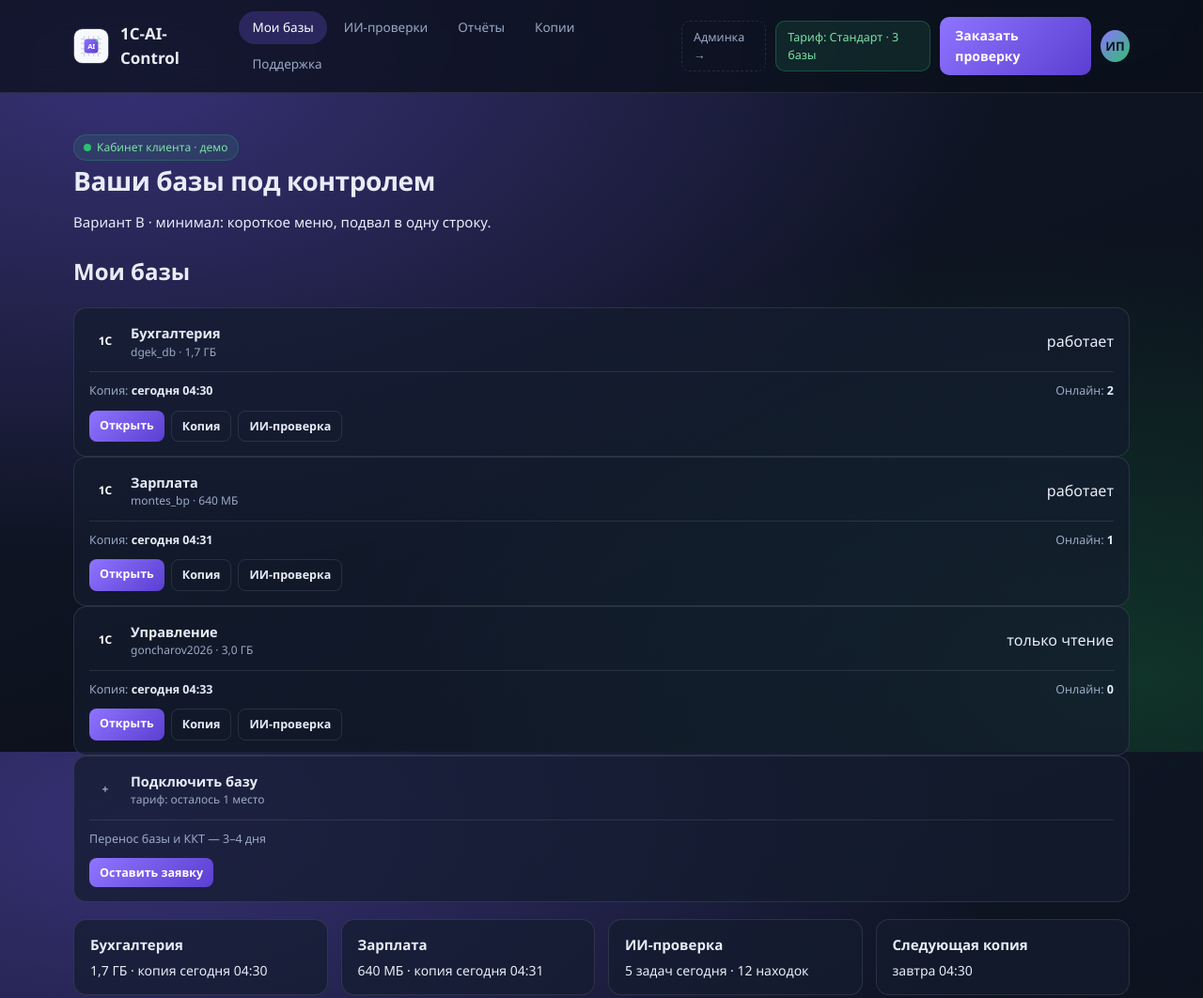
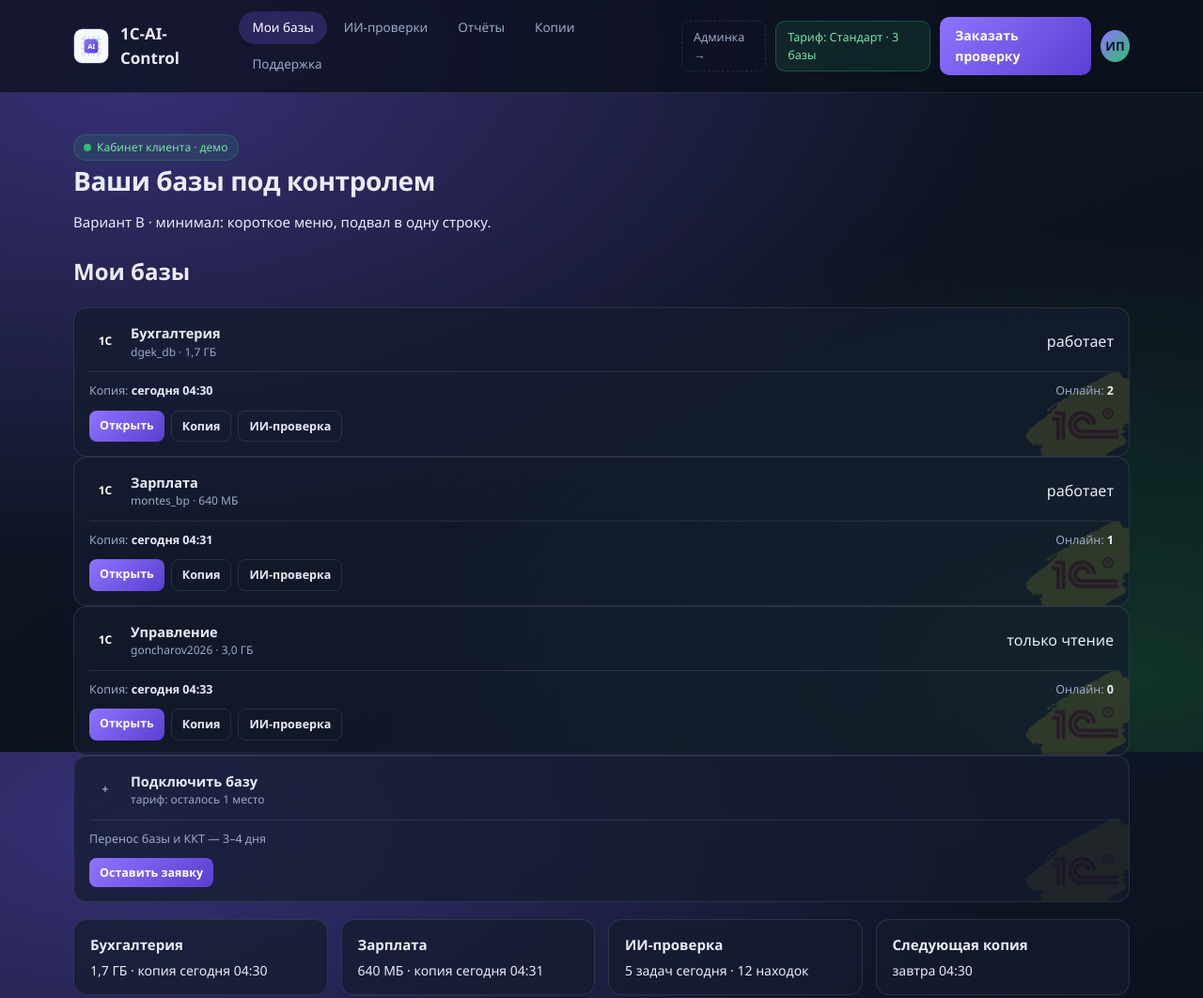
Before and after one commit to DgekStr/1CSmallControl, a plain HTML site: page docs/v3.0.0/logo/templates/client-dark.html in a window 1280 px wide. Shown: the top 1062 px of the page at 94% size. Drawn offline with Linux system fonts and the light colour scheme.

Commit message:
docs(v3.0.0): полупрозрачный логотип 1С в карточках баз клиента

```diff
--- a/docs/v3.0.0/logo/templates/client-dark.html
+++ b/docs/v3.0.0/logo/templates/client-dark.html
@@ -62,6 +62,15 @@ body{background:#0D1320;color:var(--ink)}
 .bbtns{display:flex;gap:7px;flex-wrap:wrap;margin-top:auto}
 .btn.sm{padding:6px 11px;font-size:12.5px;border-radius:8px}
 .btn.ghost{background:var(--panel2);color:var(--ink);border:1px solid var(--line)}
+
+/* водяной знак 1С в карточках баз */
+.bases .bcard{position:relative;overflow:hidden}
+.bases .bcard > *:not(.bmark){position:relative;z-index:1}
+.bmark{position:absolute;right:-18px;bottom:-20px;width:128px;height:auto;opacity:.12;
+       pointer-events:none;z-index:0;filter:saturate(.85)}
+body.dark .bmark{opacity:.18}
+.bcard.add .bmark{opacity:.06}
+body.dark .bcard.add .bmark{opacity:.10}
 </style></head>
 <body><div class="page mini">
 
@@ -79,7 +88,7 @@ body{background:#0D1320;color:var(--ink)}
 
     <h2>Мои базы</h2>
     <div class="grid g4 bases" style="margin-bottom:18px">
-      <div class="bcard">
+      <div class="bcard"><img class="bmark" src="../img/1c-watermark.png" alt="">
         <div class="bhead">
           <span class="bico">1С</span>
           <div>
@@ -98,7 +107,7 @@ body{background:#0D1320;color:var(--ink)}
           <a class="btn sm ghost" href="#">ИИ-проверка</a>
         </div>
       </div>
-      <div class="bcard">
+      <div class="bcard"><img class="bmark" src="../img/1c-watermark.png" alt="">
         <div class="bhead">
           <span class="bico">1С</span>
           <div>
@@ -117,7 +126,7 @@ body{background:#0D1320;color:var(--ink)}
           <a class="btn sm ghost" href="#">ИИ-проверка</a>
         </div>
       </div>
-      <div class="bcard">
+      <div class="bcard"><img class="bmark" src="../img/1c-watermark.png" alt="">
         <div class="bhead">
           <span class="bico">1С</span>
           <div>
@@ -136,7 +145,7 @@ body{background:#0D1320;color:var(--ink)}
           <a class="btn sm ghost" href="#">ИИ-проверка</a>
         </div>
       </div>
-      <div class="bcard add">
+      <div class="bcard add"><img class="bmark" src="../img/1c-watermark.png" alt="">
         <div class="bhead">
           <span class="bico" style="background:var(--panel2);color:var(--mut)">+</span>
           <div>
```
Also changed, not shown: docs/v3.0.0/logo/demo.html (+13 -4 lines), docs/v3.0.0/logo/templates/client-light.html (+13 -4 lines), docs/v3.0.0/logo/demo-client-dark.png, docs/v3.0.0/logo/demo-client-light.png, docs/v3.0.0/logo/img/1c-logo.png (added), docs/v3.0.0/logo/img/1c-watermark.png (added).
